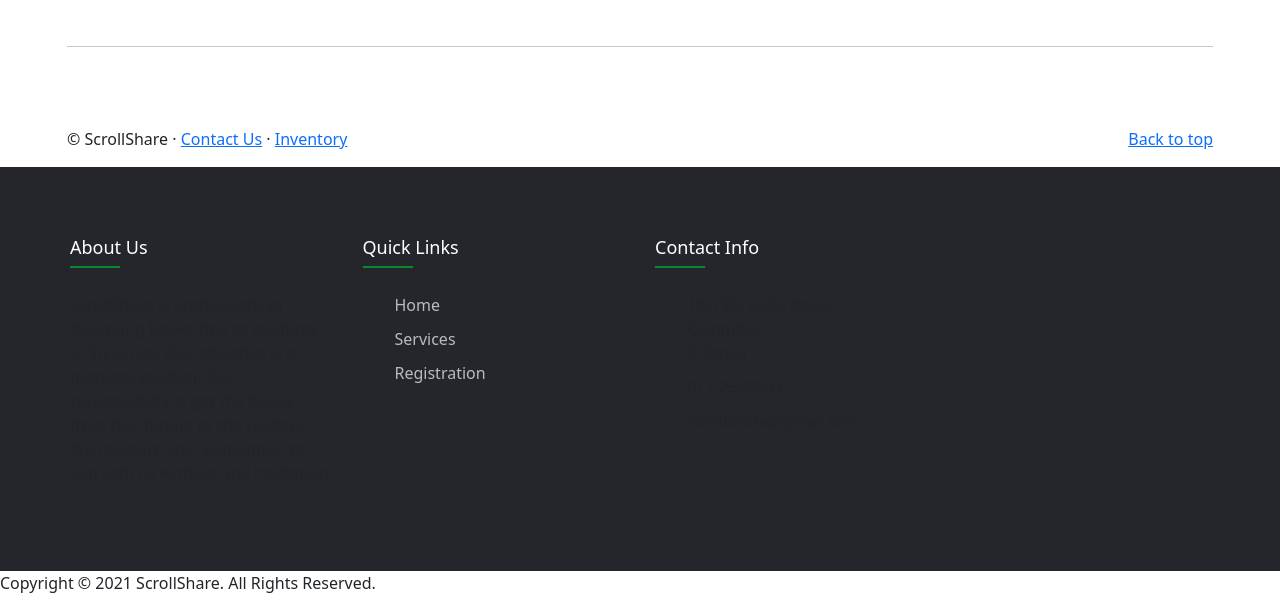
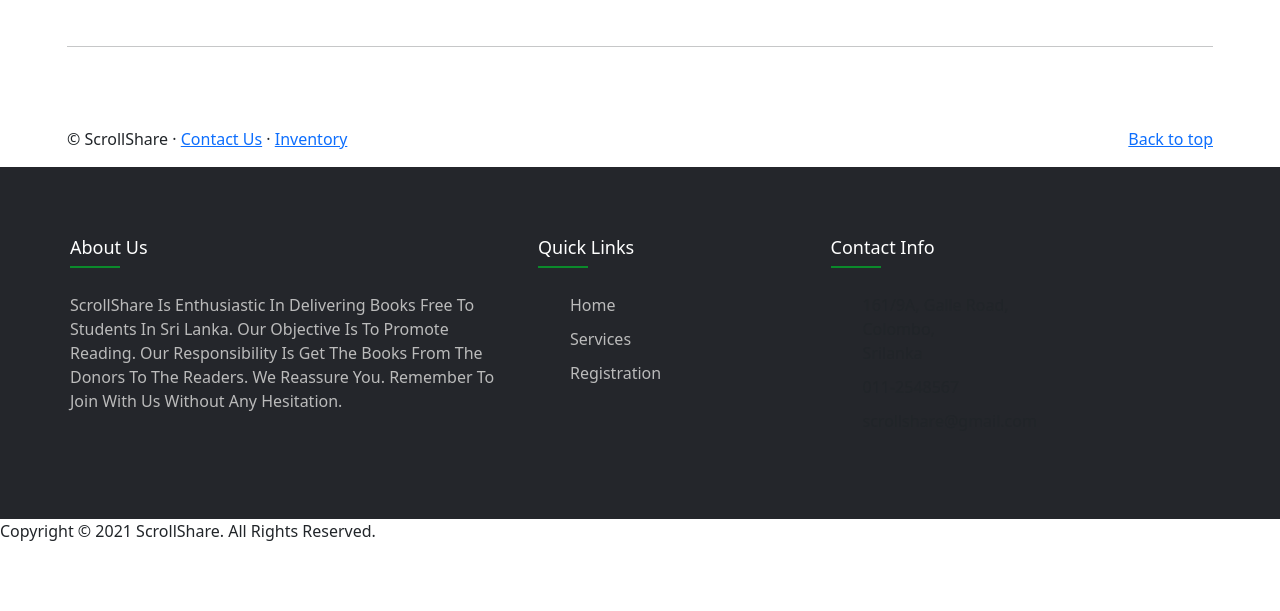
Before and after one commit to MDCDCHAMATHKA/ScrollShare-website, a PHP site: page /about.html in a window 1280 px wide. Shown: the part 3308-3919 px from the top of the page. After the commit the page ends 3849 px from the top, so only its background shows below. Run offline with PHP 8.4, Linux system fonts and the light colour scheme; some libraries are stand-ins or nearby versions.

Commit message:
about paragraph

```diff
--- a/about/about.css
+++ b/about/about.css
@@ -175,3 +175,16 @@ ul {
 .flogo {
     padding-bottom: 20px;
 }
+.about {
+    width: 40%;
+}
+
+.about p {
+    font-size: 16px;
+    text-transform: capitalize;
+    color: #ffffff;
+    text-decoration: none;
+    font-weight: 300;
+    color: #bbbbbb;
+    display: block;
+}
```
